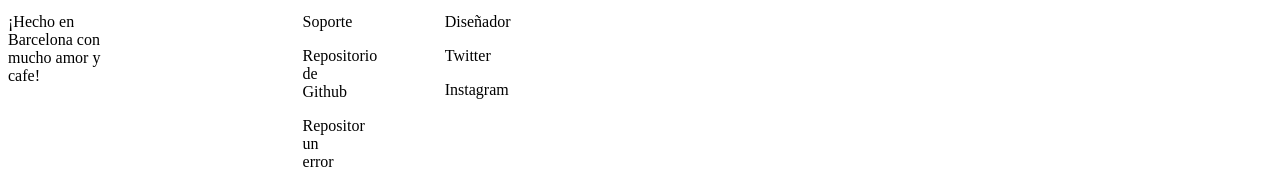
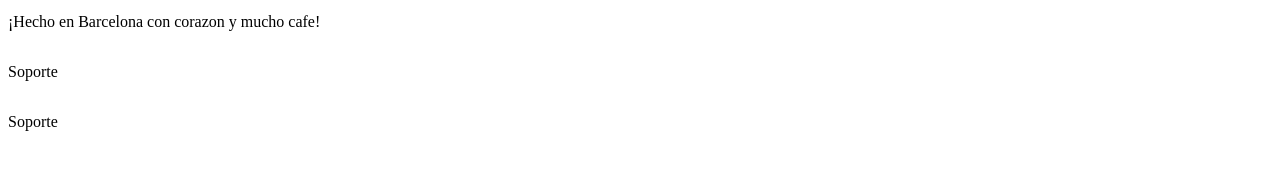
Before and after one commit to 100007821/FirtsCode_AlexNaranjo, a plain HTML site: page index.html in a window 1280 px wide. Shown: the part 2196-2391 px from the top of the page. After the commit the page ends 2351 px from the top, so only its background shows below. Drawn offline with Linux system fonts and the light colour scheme.

Commit message:
Update index.html

```diff
--- a/index.html
+++ b/index.html
@@ -47,27 +47,24 @@
             <div class="columna3">
                 <iframe src="https://www.google.com/maps/embed?pb=!1m18!1m12!1m3!1d2995.113048888293!2d2.1047222757942876!3d41.34989647130467!2m3!1f0!2f0!3f0!3m2!1i1024!2i768!4f13.1!3m3!1m2!1s0x12a498d64bd023fd%3A0x26089fc39cb352a3!2sCentro%20de%20Estudios%20Joan%20XXIII!5e0!3m2!1ses!2ses!4v1679932431370!5m2!1ses!2ses" width="600" height="450" style="border:0;" allowfullscreen="" loading="lazy" referrerpolicy="no-referrer-when-downgrade"></iframe>
             </div>
+        </div>
         <div class="row">
-        <div class="columna4">
-        <p>¡Hecho en Barcelona con mucho amor y cafe!</p>
+            <div class="columna50">
+                <p>¡Hecho en Barcelona con corazon y mucho cafe!</p>
             </div>
         </div>
+        <div class="columna50">
             <div class="row">
-                <div class="columna4">
+                <div class="columna50-2">
                     <p>Soporte</p>
-                    <p class="1">Repositorio de Github</p>
-                    <p class="2"> Repositor un error</p>
                 </div>
             </div>
+        </div>
+        <div class="columna50">
             <div class="row">
-                <div class="columna4">
-                    <p>Diseñador</p>
-                    <p class="1">Twitter</p>
-                    <p class="2">Instagram</p>
+                <div class="columna50-2">
+                    <p>Soporte</p>
                 </div>
-            </div>
-
-
             </div>
         </div>
 </body>
```
Lines whose indentation alone changed are shown as unchanged.
